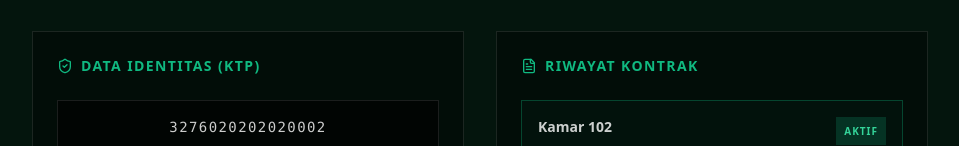
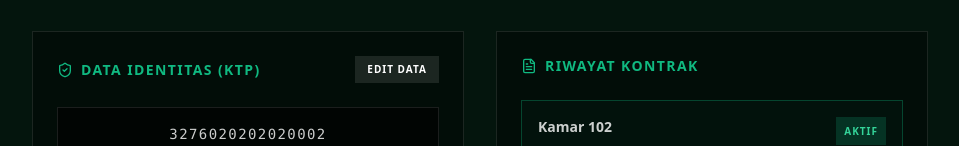
Before and after one commit to joealifandi/kosngawi, a Next.js app: page /owner-dashboard/penghuni/1 in a window 1280 px wide. Shown: the part 297-443 px from the top of the page, without its empty margins (160-1119 px from the left). Built offline with nearby package versions, Linux system fonts and the light colour scheme.

Commit message:
feat(ui): add admin capability to edit tenant KTP and NIK

```diff
--- a/app/owner-dashboard/penghuni/[id]/page.tsx
+++ b/app/owner-dashboard/penghuni/[id]/page.tsx
@@ -1,6 +1,6 @@
 'use client';
 
-import { use } from 'react';
+import { use, useState } from 'react';
 import Link from 'next/link';
 import { ArrowLeft, Mail, Phone, ShieldCheck, FileText, Wrench, Clock } from 'lucide-react';
 import { penghuni, kontrak, kamarKos, cabangKos, tagihan, laporanKerusakan } from '@/lib/data';
@@ -11,6 +11,7 @@ export default function TenantProfilePage({ params }: { params: Promise<{ id: st
   const resolvedParams = use(params);
   const tenantId = parseInt(resolvedParams.id, 10);
   const tnt = penghuni.find(p => p.id === tenantId);
+  const [isEditingKtp, setIsEditingKtp] = useState(false);
 
   if (!tnt) {
     return (
@@ -62,9 +63,37 @@ export default function TenantProfilePage({ params }: { params: Promise<{ id: st
         <div className="grid grid-cols-1 md:grid-cols-2 gap-8 mb-8">
           {/* Identitas KTP */}
           <section className="bg-black/40 border border-white/10 p-6">
-            <h3 className="text-sm font-bold uppercase tracking-widest text-emerald-500 mb-6 flex items-center gap-2">
+            <div className="flex justify-between items-center mb-6">
+              <h3 className="text-sm font-bold uppercase tracking-widest text-emerald-500 flex items-center gap-2">
                 <ShieldCheck className="w-4 h-4" /> Data Identitas (KTP)
               </h3>
+              <button onClick={() => setIsEditingKtp(!isEditingKtp)} className="text-[10px] bg-white/10 hover:bg-white/20 px-3 py-1.5 uppercase font-bold tracking-widest transition-colors">
+                {isEditingKtp ? 'Batal' : 'Edit Data'}
+              </button>
+            </div>
+
+            {isEditingKtp ? (
+              <form onSubmit={e => { e.preventDefault(); alert('Data KTP & Wali berhasil diperbarui oleh Admin.'); setIsEditingKtp(false); }} className="space-y-4">
+                <div>
+                  <label className="block text-xs text-white/50 uppercase tracking-widest mb-1">Nomor Induk Kependudukan (NIK)</label>
+                  <input type="text" defaultValue={tnt.ktpNumber} className="w-full bg-black/60 border border-emerald-500/30 p-3 text-sm focus:border-emerald-500 outline-none" />
+                </div>
+                <div>
+                  <label className="block text-xs text-white/50 uppercase tracking-widest mb-1">Unggah Ulang Foto KTP</label>
+                  <input type="file" accept="image/*" className="w-full text-sm text-white/70 file:mr-4 file:py-2 file:px-4 file:border-0 file:text-xs file:font-bold file:uppercase file:bg-emerald-600 file:text-white hover:file:bg-emerald-500 transition-colors cursor-pointer outline-none bg-black/60 border border-emerald-500/30 p-2" />
+                </div>
+                <div className="pt-4 border-t border-white/10 mt-4">
+                  <h4 className="text-xs font-bold uppercase tracking-widest text-emerald-500 mb-3">Edit Kontak Wali</h4>
+                  <div className="grid grid-cols-1 gap-3">
+                    <input type="text" defaultValue={tnt.emergencyName} placeholder="Nama Wali" className="w-full bg-black/60 border border-emerald-500/30 p-3 text-sm focus:border-emerald-500 outline-none" />
+                    <input type="text" defaultValue={tnt.emergencyPhone} placeholder="No HP Wali" className="w-full bg-black/60 border border-emerald-500/30 p-3 text-sm focus:border-emerald-500 outline-none" />
+                    <input type="text" defaultValue={tnt.emergencyRelation} placeholder="Hubungan (Misal: Orang Tua)" className="w-full bg-black/60 border border-emerald-500/30 p-3 text-sm focus:border-emerald-500 outline-none" />
+                  </div>
+                </div>
+                <button type="submit" className="w-full bg-emerald-600 hover:bg-emerald-500 py-3 text-xs font-bold uppercase tracking-widest transition-colors mt-2">Simpan Perubahan</button>
+              </form>
+            ) : (
+              <>
                 <p className="text-sm text-white/80 font-mono bg-black/60 p-4 border border-white/10 mb-4 text-center tracking-widest">
                   {tnt.ktpNumber}
                 </p>
@@ -84,6 +113,8 @@ export default function TenantProfilePage({ params }: { params: Promise<{ id: st
                   <div className="flex justify-between mb-2 pb-2 border-b border-white/5"><span className="text-white/50">Hubungan</span><span>{tnt.emergencyRelation || '-'}</span></div>
                   <div className="flex justify-between"><span className="text-white/50">No. HP</span><span className="text-emerald-400 font-mono">{tnt.emergencyPhone || '-'}</span></div>
                 </div>
+              </>
+            )}
           </section>
 
           {/* Riwayat Kontrak */}
```
Lines whose indentation alone changed are shown as unchanged.
